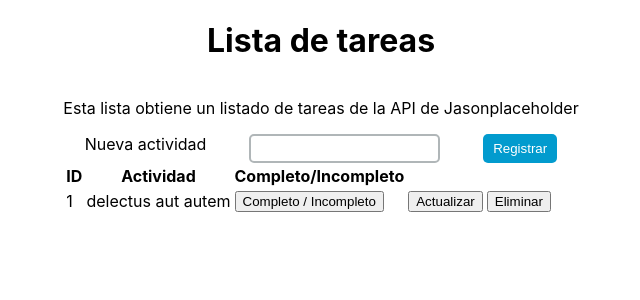
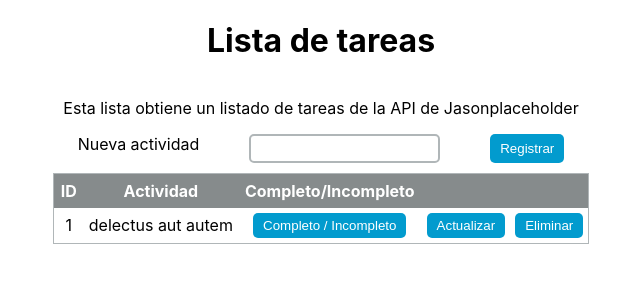
Before and after one commit to guillermo-conde/todo-list, a React (Create React App) app: page / in a window 1280 px wide. Shown: the top 300 px of the page, without its empty margins (319-959 px from the left). Built offline with nearby package versions, Linux system fonts and the light colour scheme.

Commit message:
Se agregan estilos a la tabla

```diff
--- a/src/App.js
+++ b/src/App.js
@@ -1,6 +1,11 @@
 import Header from "./components/Header";
 import {Formik, Form} from 'formik'
 import Input from "./components/Input";
+import Table from "./components/Table";
+import Thead from "./components/Thead";
+import Th from "./components/Th";
+import Td from "./components/Td";
+import Button from "./components/Button";
 
 function App() {
   return (
@@ -16,36 +21,32 @@ function App() {
         </Form>
       </Formik>
 
-      <table>
-        <thead>
+      <Table>
+        <Thead>
           <tr>
-            <th>
+            <Th>
               ID
-            </th>
-            <th>
+            </Th>
+            <Th>
               Actividad
-            </th>
-            <th>
+            </Th>
+            <Th>
               Completo/Incompleto
-            </th>
-            <th>
-
-            </th>
-            <th>
-
-            </th>
+            </Th>
+            <Th/>
+            <Th/>
           </tr>
-        </thead>
+        </Thead>
         <tbody>
           <tr>
-            <td>1</td>
-            <td>delectus aut autem</td>
-            <td><button>Completo / Incompleto</button></td>
-            <td><button>Actualizar</button></td>
-            <td><button>Eliminar</button></td>
+            <Td>1</Td>
+            <Td>delectus aut autem</Td>
+            <Td><Button>Completo / Incompleto</Button></Td>
+            <Td><Button>Actualizar</Button></Td>
+            <Td><Button>Eliminar</Button></Td>
           </tr>
         </tbody>
-      </table>
+      </Table>
     </div>
   );
 }
--- /dev/null
+++ b/src/components/Button.js
@@ -0,0 +1,11 @@
+import styled from "styled-components";
+
+const Button = styled.button`
+    color: #fff;
+    background: #029BCE;
+    border: none;
+    border-radius: 5px;
+    padding: 5px 10px;
+`
+
+export default Button
--- a/src/components/Input.js
+++ b/src/components/Input.js
@@ -1,5 +1,6 @@
 import styled from "styled-components";
 import { useField } from "formik";
+import Button from "./Button";
 
 const Container = styled.div`
     display: flex;
@@ -17,13 +18,6 @@ const MyInput = styled.input`
     border: solid 2px #B0B6B8;
     padding: 5px 5px;
 `
-const Button = styled.button`
-    color: #fff;
-    background: #029BCE;
-    border: none;
-    border-radius: 5px;
-    padding: 5px 10px;
-`
 const Input = ( {label, buttonLabel,...props} ) => {
     const [field] = useField(props);
     return(
--- /dev/null
+++ b/src/components/Table.js
@@ -0,0 +1,9 @@
+import styled from "styled-components";
+
+const Table = styled.table`
+    border: solid 1px #B0B6B8;
+    border-spacing: 0px;
+    margin-top: 10px;
+`
+
+export default Table
--- /dev/null
+++ b/src/components/Td.js
@@ -0,0 +1,9 @@
+import styled from "styled-components";
+import Th from "./Th";
+
+const Td = styled(Th)`
+    border: none;
+    color: #000;
+    font-weight: 400;
+`
+export default Td
--- /dev/null
+++ b/src/components/Th.js
@@ -0,0 +1,9 @@
+import styled from "styled-components";
+
+const Th = styled.th`
+    border: solid 2px #868B8C;
+    padding: 5px;
+    text-align: center;
+    color: #fff;
+`
+export default Th
--- /dev/null
+++ b/src/components/Thead.js
@@ -0,0 +1,7 @@
+import styled from "styled-components";
+
+const Thead = styled.thead`
+    background: #868B8C ;
+`
+
+export default Thead
```
